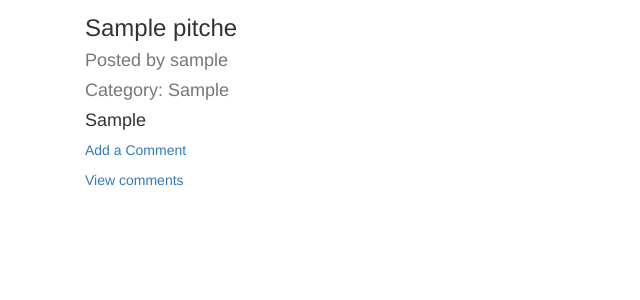
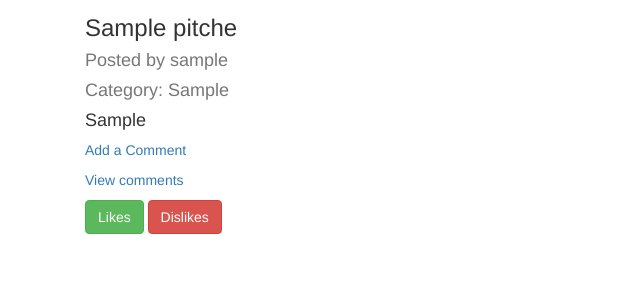
Before and after one commit to Joannsaj/impression, a Flask app: page / in a window 1280 px wide. Shown: the part 207-507 px from the top of the page, without its empty margins (0-640 px from the left). Run offline with Flask 2, Linux system fonts and the light colour scheme; tables that the repository leaves empty hold one stand-in row (values such as "Sample post"); some libraries are stand-ins or nearby versions.

Commit message:
add edits

```diff
--- a/app/main/views.py
+++ b/app/main/views.py
@@ -1,6 +1,6 @@
 from flask import render_template,request,redirect,url_for,abort
 from . import main
-from ..models import User,Pitch, Comment#, Upvote, Downvote
+from ..models import User,Pitch, Comment, Upvote, Downvote
 from flask_login import login_required, current_user
 from .. import db
 from .forms import PitchForm, UpdateProfile , CommentForm#, Upvote, Downvote
@@ -20,6 +20,13 @@ def index():
     pickup = Pitch.query.filter_by(category = 'Pickup-lines')
     title = 'Home||Pitches'
     return render_template('index.html', title = title, pitches = pitches, interview = interview, slogan = slogan, advertisements = advertisements, pickup = pickup)
+
+def votes():
+    pitches = Pitch.query.all()
+    likes = Upvote.query.all()
+    dislikes = Downvote.query.all()
+    user = current_user
+    return render_template('index.html', pitches=pitches, likes=likes, user=user, dislikes = dislikes)
 
 @main.route('/pitches', methods = ['GET','POST'])
 @login_required
@@ -87,3 +94,20 @@ def update_profile(uname):
         return redirect(url_for('.profile',uname=user.username))
 
     return render_template('profile/update.html',form =form)
+
+
+@main.route('/like/<int:pitch_id>', methods=['POST', 'GET'])
+@login_required
+def upvote(pitch_id):
+    pitches = Pitch.query.get(id )
+    like = Upvote( upvote=1)
+    like.save_upvote()
+    return redirect(url_for('.upvote'))
+
+@main.route('/dislike/<int:pitch_id>', methods=['POST', 'GET'])
+@login_required
+def downvote(pitch_id):
+    pitches = Pitch.query.get(id)
+    dislike = Downvote( downvote=1)
+    dislike.save_downvote()
+    return redirect(url_for('.downvote'))
--- a/app/templates/macros.html
+++ b/app/templates/macros.html
@@ -1,20 +1,25 @@
 {% macro display(category) %}
 <div class="row">
     <div class="card col-md-4">
+        {%if category%}
+        {% for pitch in category %}
         <div class="card-body bg-secondary text-white">
-            {%if category%}
-            {% for pitch in category %}
             <h3 class="card-title">{{pitch.pitch_title}}</h3>
             <h4 class="card-subtitle mb-2 text-muted">Posted by {{pitch.user.username}}</h4>
             <h4 class="card-subtitle mb-2 text-muted">Category: {{pitch.category}}</h4>
             <h4 class="card-text">{{pitch.pitch}}</h4>
             <p><a href="/comment/{{pitch.id}}" class="card-link">Add a Comment</a></p>
             <p><a href="/view_comments/{{pitch.id}}" class="card-link">View comments</a></p>
-            {% endfor %}
-            {%else%}
-            <p>No pitches</p>
-            {% endif %}
         </div>
+        <div class="card-footer foot_flex d-block mx-auto">
+            <a href="#"><button class="btn btn-success">Likes </button></a>
+            <a href="#"><button class="btn btn-danger">Dislikes</button></a>
+            <h4></h4>
+        </div>
+        {% endfor %}
+        {%else%}
+        <p>No pitches</p>
+        {% endif %}
     </div>
 </div>
 {% endmacro %}
```
